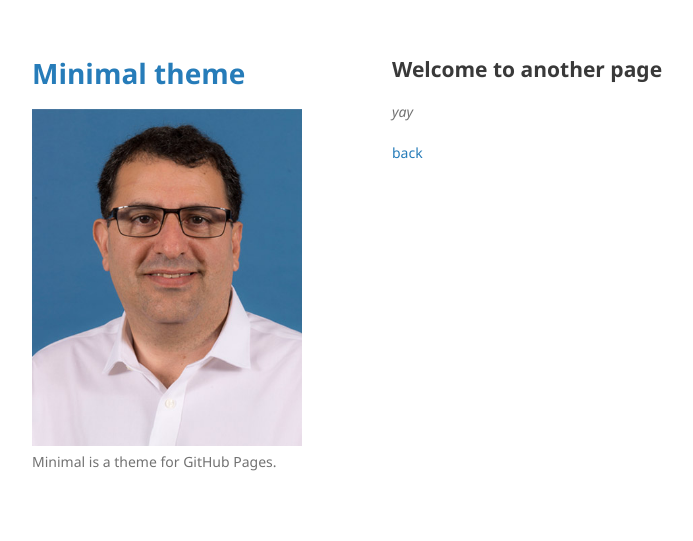
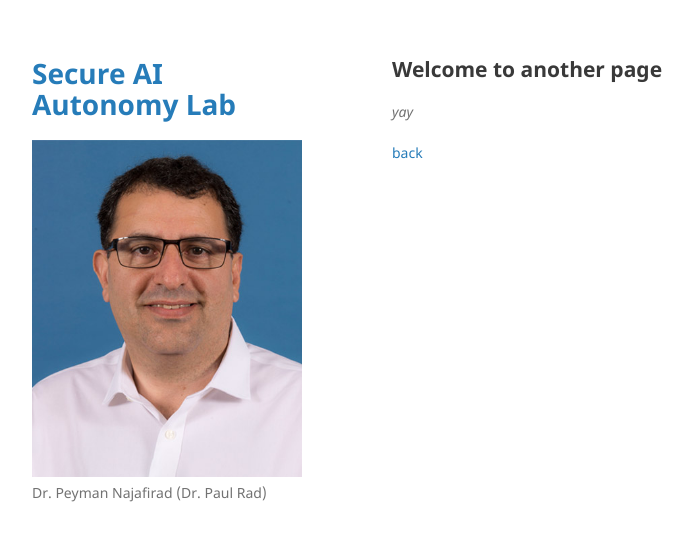
Before and after one commit to vohongthinh2011/ProfilePage3, a Jekyll site: the page built from another-page.md, in a window 1280 px wide. Shown: the top 541 px of the page, without its empty margins (178-871 px from the left). Built offline with Jekyll 4.4.1, drawn with Linux system fonts in a browser that asks for light colours; our own code applies the rules of GitHub Pages for plain Markdown files.

Commit message:
Update _config.yml

```diff
--- a/_config.yml
+++ b/_config.yml
@@ -1,6 +1,6 @@
-title: Minimal theme
+title: Secure AI Autonomy Lab
 logo: /assets/img/najafirad_peyman.jpg
-description: Minimal is a theme for GitHub Pages.
+description: Dr. Peyman Najafirad (Dr. Paul Rad)
 show_downloads: true
 google_analytics:
 theme: jekyll-theme-minimal
```
